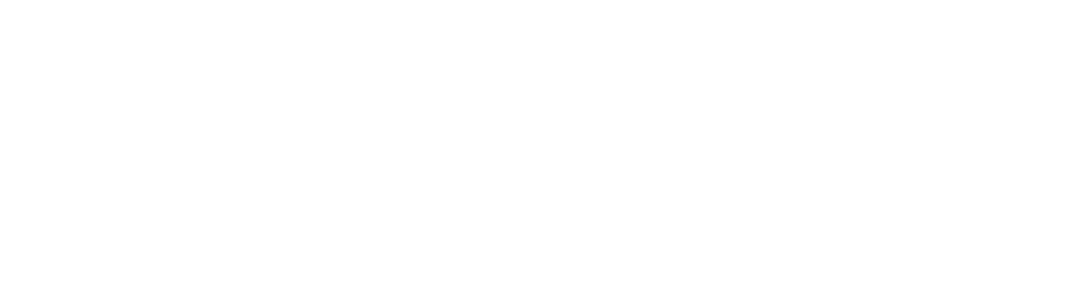
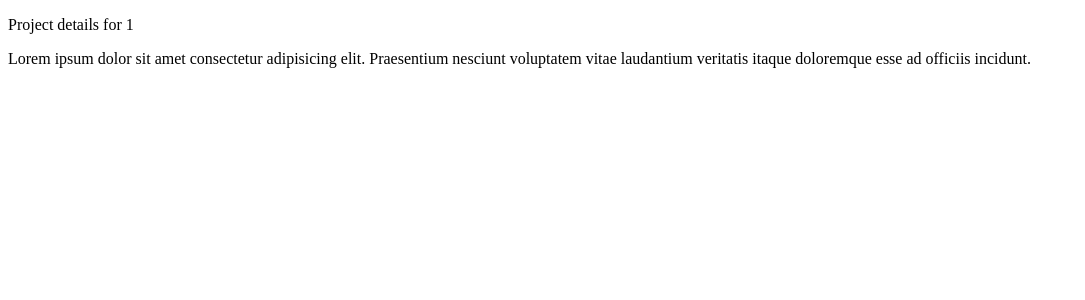
Before and after one commit to shedidthatio/kcwebapp, a Nuxt app: page /projects/1 in a window 1280 px wide. Before the commit this address had no page. Shown: the top 300 px of the page, without its empty margins (0-1085 px from the left). Built offline with nearby package versions, Linux system fonts and the light colour scheme.

Commit message:
routing setup useRoute()

```diff
--- /dev/null
+++ b/pages/projects/[id].vue
@@ -0,0 +1,13 @@
+<template>
+    <div>
+        <p>Project details for {{ id }}</p>
+        <p>Lorem ipsum dolor sit amet consectetur adipisicing elit. Praesentium nesciunt voluptatem vitae laudantium
+            veritatis itaque doloremque esse ad officiis incidunt.</p>
+</div>
+</template>
+
+<script setup lang="ts">
+const { id } = useRoute().params
+</script>
+
+<style scoped></style>
```
